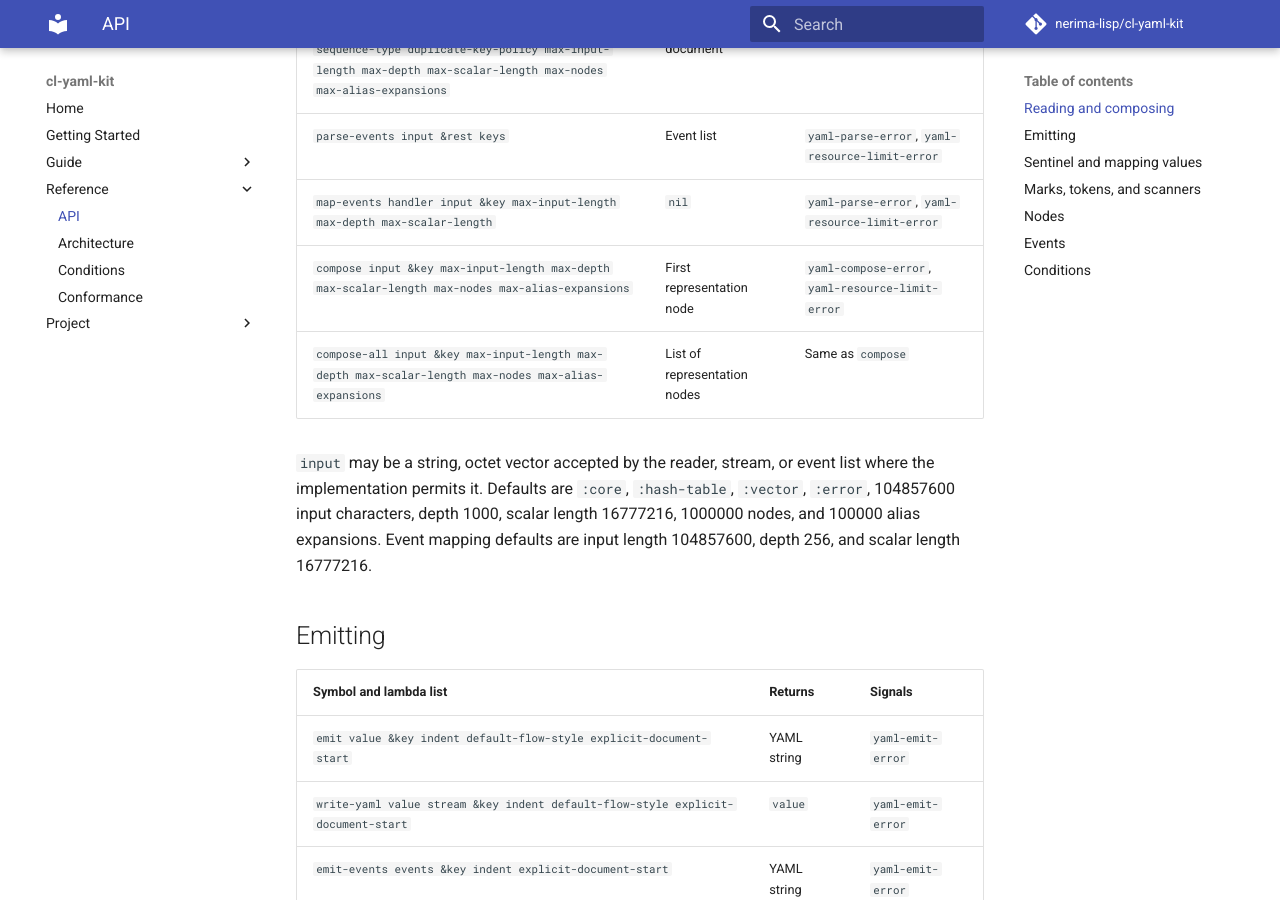
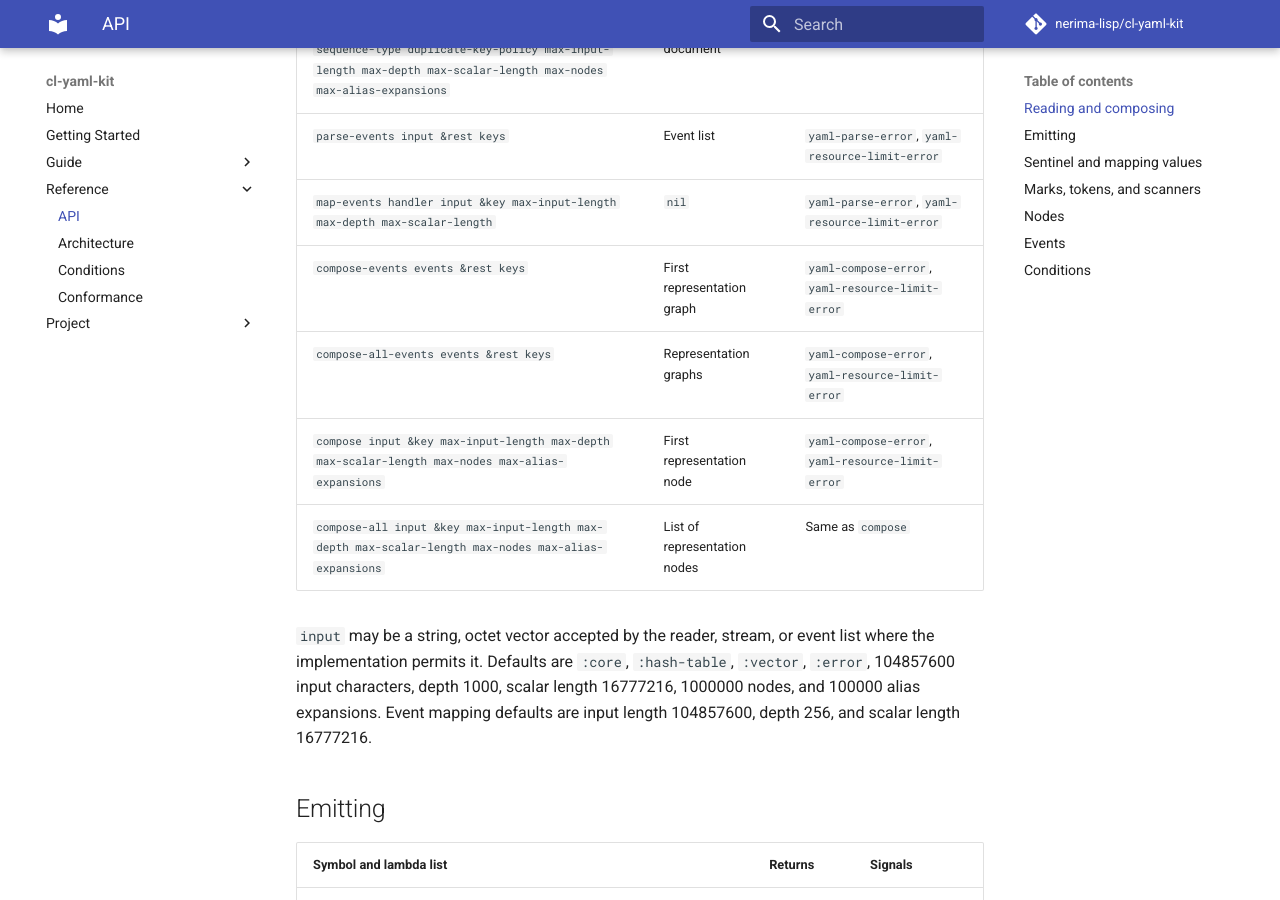
Before and after one commit to nerima-lisp/cl-yaml-kit, an MkDocs documentation site: the page built from docs/src/reference/api.md, in a window 1280 px wide and 900 px high, scrolled down 575 px. Built offline with MkDocs 1.6.1 and Material for MkDocs 9.7.7, drawn with Linux system fonts in a browser that asks for light colours; comment, search, counter and statistics services are not loaded.

```diff
--- a/docs/src/reference/api.md
+++ b/docs/src/reference/api.md
@@ -13,6 +13,8 @@ implemented by the source.
 | `read-yaml stream &key schema mapping-type sequence-type duplicate-key-policy max-input-length max-depth max-scalar-length max-nodes max-alias-expansions` | One constructed document | Same as `parse` |
 | `parse-events input &rest keys` | Event list | `yaml-parse-error`, `yaml-resource-limit-error` |
 | `map-events handler input &key max-input-length max-depth max-scalar-length` | `nil` | `yaml-parse-error`, `yaml-resource-limit-error` |
+| `compose-events events &rest keys` | First representation graph | `yaml-compose-error`, `yaml-resource-limit-error` |
+| `compose-all-events events &rest keys` | Representation graphs | `yaml-compose-error`, `yaml-resource-limit-error` |
 | `compose input &key max-input-length max-depth max-scalar-length max-nodes max-alias-expansions` | First representation node | `yaml-compose-error`, `yaml-resource-limit-error` |
 | `compose-all input &key max-input-length max-depth max-scalar-length max-nodes max-alias-expansions` | List of representation nodes | Same as `compose` |
 
```
Also changed, not shown: docs/src/guide/data-model.md (+1 -1 lines), 4 other files.
